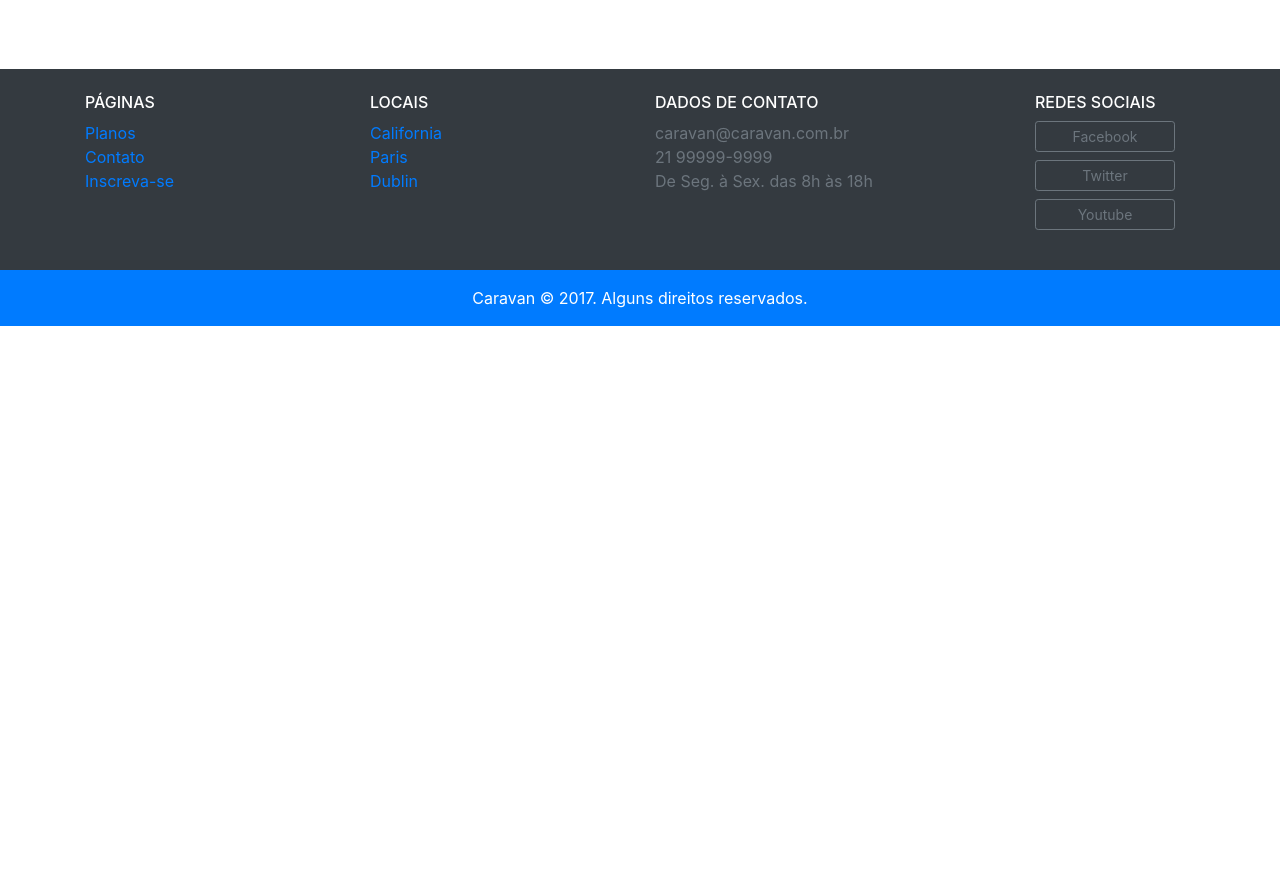
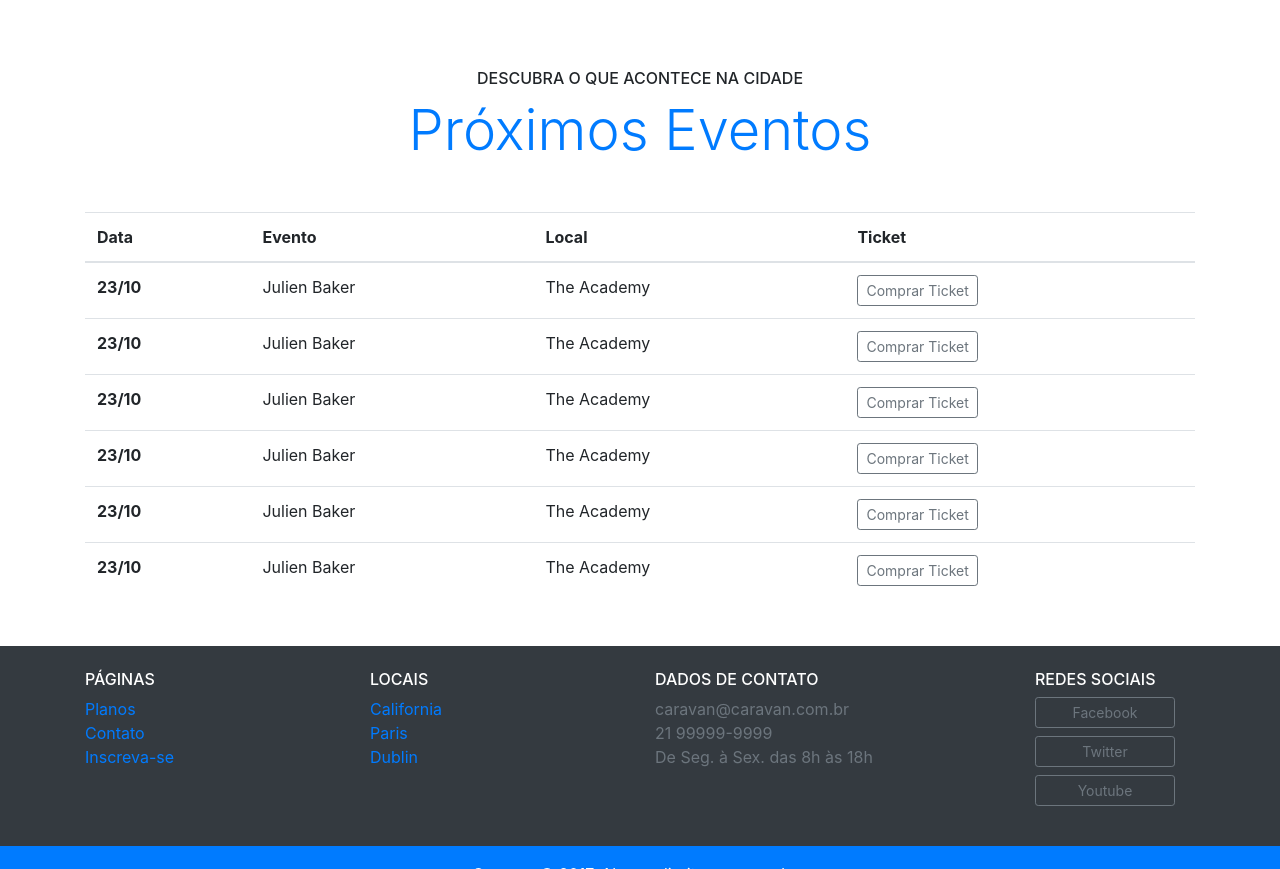
Before and after one commit to BHzdev/caravan, a plain HTML site: page local.html in a window 1280 px wide. Shown: the part 946-1815 px from the top of the page. Before the commit the page ends 1272 px from the top, so only its background shows below. Drawn offline with Linux system fonts and the light colour scheme.

Commit message:
feat: add next events section in local page

```diff
--- a/local.html
+++ b/local.html
@@ -100,6 +100,61 @@
     </div>
   </section>
 
+  <section class="container">
+    <div class="text-center my-5">
+      <span class="h6 d-block">DESCUBRA O QUE ACONTECE NA CIDADE</span>
+      <h1 class="display-4 text-primary">Próximos Eventos</h1>
+    </div>
+    <table class="table table-hover table-responsive-md">
+      <thead>
+        <tr>
+          <th scope="col">Data</th>
+          <th scope="col">Evento</th>
+          <th scope="col">Local</th>
+          <th scope="col">Ticket</th>
+        </tr>
+      </thead>
+      <tbody>
+        <tr>
+          <th scope="row">23/10</th>
+          <td>Julien Baker</td>
+          <td>The Academy</td>
+          <td><a href="#" class="btn btn-outline-secondary btn-sm">Comprar Ticket</a></td>
+        </tr>
+        <tr>
+          <th scope="row">23/10</th>
+          <td>Julien Baker</td>
+          <td>The Academy</td>
+          <td><a href="#" class="btn btn-outline-secondary btn-sm">Comprar Ticket</a></td>
+        </tr>
+        <tr>
+          <th scope="row">23/10</th>
+          <td>Julien Baker</td>
+          <td>The Academy</td>
+          <td><a href="#" class="btn btn-outline-secondary btn-sm">Comprar Ticket</a></td>
+        </tr>
+        <tr>
+          <th scope="row">23/10</th>
+          <td>Julien Baker</td>
+          <td>The Academy</td>
+          <td><a href="#" class="btn btn-outline-secondary btn-sm">Comprar Ticket</a></td>
+        </tr>
+        <tr>
+          <th scope="row">23/10</th>
+          <td>Julien Baker</td>
+          <td>The Academy</td>
+          <td><a href="#" class="btn btn-outline-secondary btn-sm">Comprar Ticket</a></td>
+        </tr>
+        <tr>
+          <th scope="row">23/10</th>
+          <td>Julien Baker</td>
+          <td>The Academy</td>
+          <td><a href="#" class="btn btn-outline-secondary btn-sm">Comprar Ticket</a></td>
+        </tr>
+      </tbody>
+    </table>
+  </section>
+
   <footer class="bg-dark text-white mt-5">
     <div class="container py-4">
       <div class="row">
```
